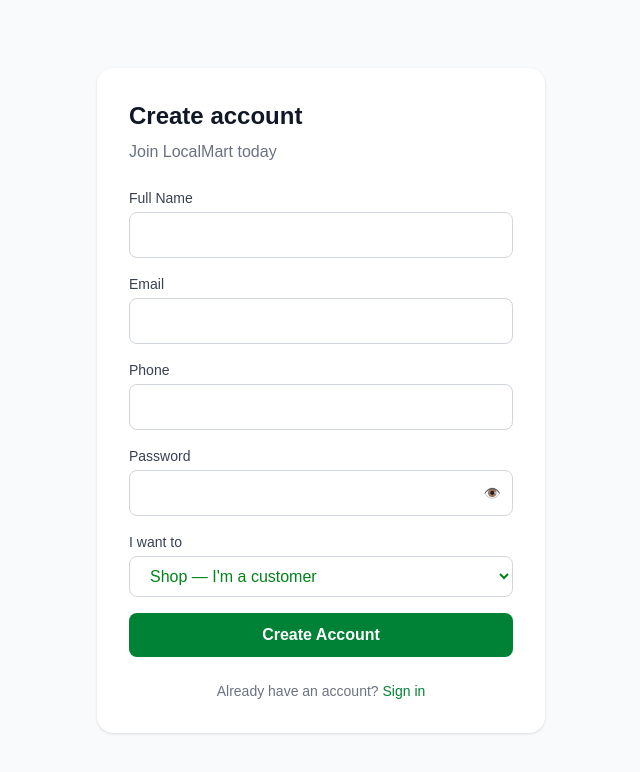
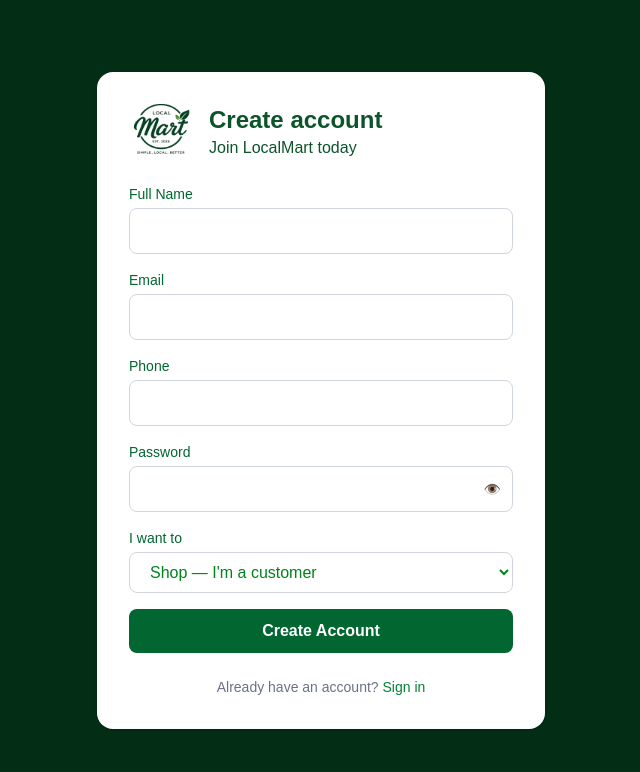
Before and after one commit to richardahovi7/Localmart, a Next.js app: page /signup in a window 1280 px wide. Shown: the top 772 px of the page, without its empty margins (319-959 px from the left). Built offline with nearby package versions, Linux system fonts and the light colour scheme.

Commit message:
localmart

```diff
--- a/app/(admin)/admin/ads/page.tsx
+++ b/app/(admin)/admin/ads/page.tsx
@@ -117,10 +117,10 @@ export default function AdminAdsPage() {
 
   return (
     <div className="max-w-4xl mx-auto px-6 py-8">
-      <h1 className="text-2xl font-bold text-gray-100 mb-6">Manage Homepage Ads</h1>
+      <h1 className="text-2xl font-bold text-green-900 mb-6">Manage Homepage Ads</h1>
 
       <form onSubmit={handleCreate} className="bg-white border border-gray-200 rounded-xl p-6 mb-8 space-y-4">
-        <h2 className="font-bold text-gray-900">Add New Slide</h2>
+        <h2 className="font-bold text-green-900">Add New Slide</h2>
         <div>
           <label className="block text-sm font-medium text-gray-700 mb-1">Title</label>
           <input
@@ -162,14 +162,14 @@ export default function AdminAdsPage() {
         </button>
       </form>
 
-      <h2 className="font-bold text-gray-900 mb-3">Current Slides ({ads.length})</h2>
+      <h2 className="font-bold text-green-900 mb-3">Current Slides ({ads.length})</h2>
 
       {loading ? (
         <div className="animate-pulse space-y-3">
           {[...Array(2)].map((_, i) => <div key={i} className="bg-gray-100 h-20 rounded-xl" />)}
         </div>
       ) : ads.length === 0 ? (
-        <p className="text-gray-500 text-sm">No slides yet. Add one above.</p>
+        <p className="text-green-900 text-sm">No slides yet. Add one above.</p>
       ) : (
         <div className="space-y-3">
           {ads.map(ad => (
--- a/app/(auth)/signup/page.tsx
+++ b/app/(auth)/signup/page.tsx
@@ -30,35 +30,44 @@ export default function SignupPage() {
   }
 
   return (
-    <div className="min-h-screen bg-gray-50 flex items-center justify-center px-4">
+    <div className="min-h-screen bg-green-950 flex items-center justify-center px-4">
       <div className="bg-white rounded-2xl shadow p-8 w-full max-w-md">
-        <h1 className="text-2xl font-bold text-gray-900 mb-2">Create account</h1>
-        <p className="text-gray-500 mb-6">Join LocalMart today</p>
+        <div className="flex items-center gap-4 mb-6">
+          <Link href="/home" className="shrink-0">
+            <div className="h-14 w-16 overflow-hidden flex items-center justify-center">
+              <img src="/logo.png" alt="LocalMart" className="h-15 w-40 scale-150" />
+            </div>
+          </Link>
+          <div>
+            <h1 className="text-2xl font-bold text-green-900">Create account</h1>
+            <p className="text-green-900">Join LocalMart today</p>
+          </div>
+        </div>
         {error && <p className="bg-red-50 text-red-600 text-sm p-3 rounded-lg mb-4">{error}</p>}
         <form onSubmit={handleSubmit} className="space-y-4">
           <div>
-            <label className="block text-sm font-medium text-gray-700 mb-1">Full Name</label>
+            <label className="block text-sm font-medium text-green-800 mb-1">Full Name</label>
             <input type="text" required value={form.fullName}
               onChange={e => setForm(f => ({ ...f, fullName: e.target.value }))}
               className="w-full border border-gray-300 rounded-lg px-4 py-2.5 focus:outline-none focus:ring-2 focus:ring-green-500 text-gray-900"
             />
           </div>
           <div>
-            <label className="block text-sm font-medium text-gray-700 mb-1">Email</label>
+            <label className="block text-sm font-medium text-green-800 mb-1">Email</label>
             <input type="email" required value={form.email}
               onChange={e => setForm(f => ({ ...f, email: e.target.value }))}
               className="w-full border border-gray-300 rounded-lg px-4 py-2.5 focus:outline-none focus:ring-2 focus:ring-green-500 text-gray-900"
             />
           </div>
           <div>
-            <label className="block text-sm font-medium text-gray-700 mb-1">Phone</label>
+            <label className="block text-sm font-medium text-green-800 mb-1">Phone</label>
             <input type="tel" value={form.phone}
               onChange={e => setForm(f => ({ ...f, phone: e.target.value }))}
               className="w-full border border-gray-300 rounded-lg px-4 py-2.5 focus:outline-none focus:ring-2 focus:ring-green-500 text-gray-900"
             />
           </div>
           <div>
-            <label className="block text-sm font-medium text-gray-700 mb-1">Password</label>
+            <label className="block text-sm font-medium text-green-800 mb-1">Password</label>
             <div className="relative">
               <input type={showPassword ? 'text' : 'password'} required minLength={8} value={form.password}
                 onChange={e => setForm(f => ({ ...f, password: e.target.value }))}
@@ -71,7 +80,7 @@ export default function SignupPage() {
             </div>
           </div>
           <div>
-            <label className="block text-sm font-medium text-gray-700 mb-1">I want to</label>
+            <label className="block text-sm font-medium text-green-800 mb-1">I want to</label>
             <select value={form.role} onChange={e => setForm(f => ({ ...f, role: e.target.value }))}
               className="w-full border border-gray-300 rounded-lg px-4 py-2.5 focus:outline-none focus:ring-2 focus:ring-green-500 text-gray-900">
               <option value="CUSTOMER">Shop — I'm a customer</option>
@@ -79,7 +88,7 @@ export default function SignupPage() {
             </select>
           </div>
           <button type="submit" disabled={loading}
-            className="w-full bg-green-700 text-white font-semibold py-2.5 rounded-lg hover:bg-green-600 disabled:opacity-50">
+            className="w-full bg-green-800 text-white font-semibold py-2.5 rounded-lg hover:bg-green-600 disabled:opacity-50">
             {loading ? 'Creating account...' : 'Create Account'}
           </button>
         </form>
```
